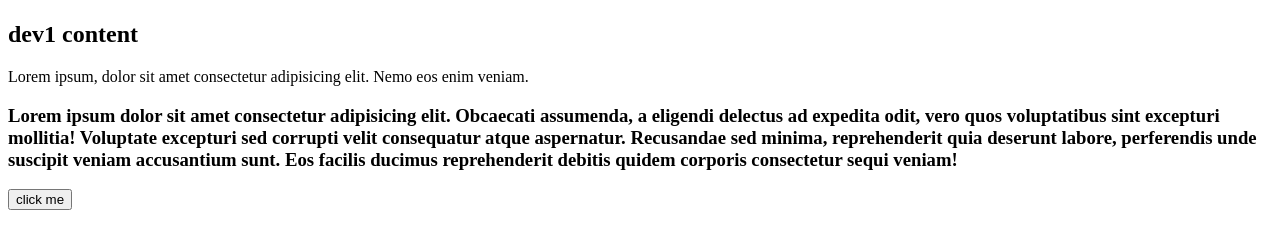
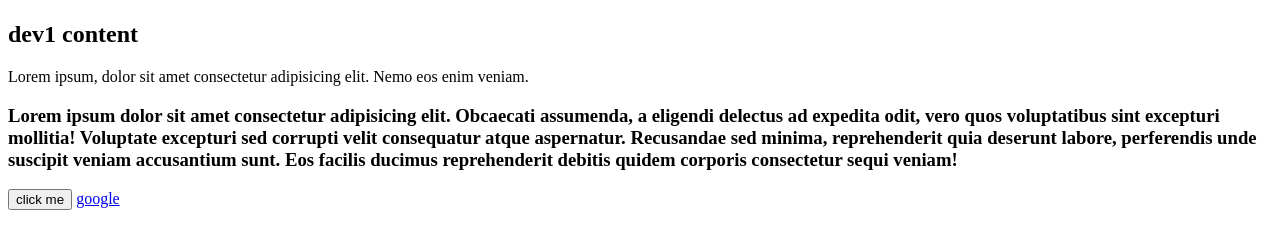
Before and after one commit to greatrahulrock/demo, a plain HTML site: page index.html in a window 1280 px wide. Shown: the part 59-308 px from the top of the page. Drawn offline with Linux system fonts and the light colour scheme.

Commit message:
link added successfully

```diff
--- a/index.html
+++ b/index.html
@@ -12,5 +12,6 @@
     <p>Lorem ipsum, dolor sit amet consectetur adipisicing elit. Nemo eos enim veniam.</p>
     <h3>Lorem ipsum dolor sit amet consectetur adipisicing elit. Obcaecati assumenda, a eligendi delectus ad expedita odit, vero quos voluptatibus sint excepturi mollitia! Voluptate excepturi sed corrupti velit consequatur atque aspernatur. Recusandae sed minima, reprehenderit quia deserunt labore, perferendis unde suscipit veniam accusantium sunt. Eos facilis ducimus reprehenderit debitis quidem corporis consectetur sequi veniam!</h3>
    <button>click me</button>
+   <a href="https://wwww.google.com">google</a>
 </body>
 </html>
```
